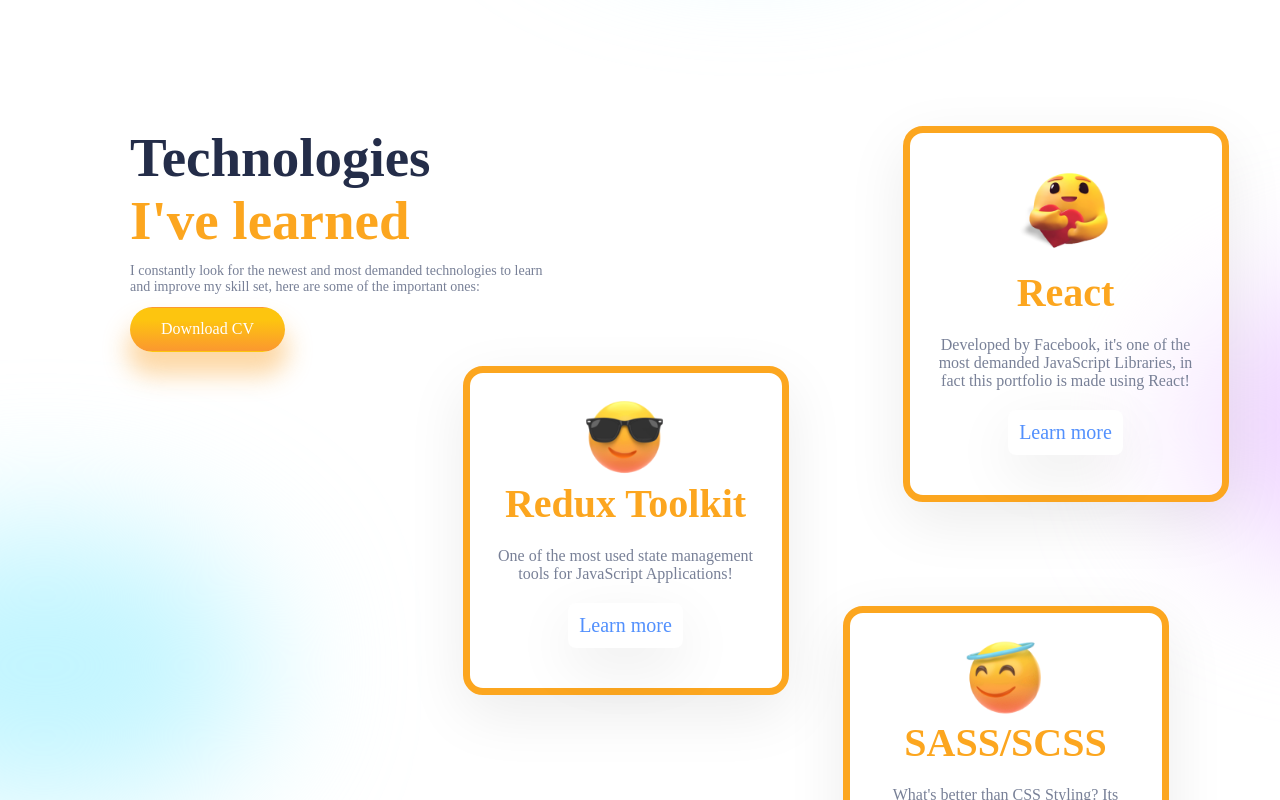
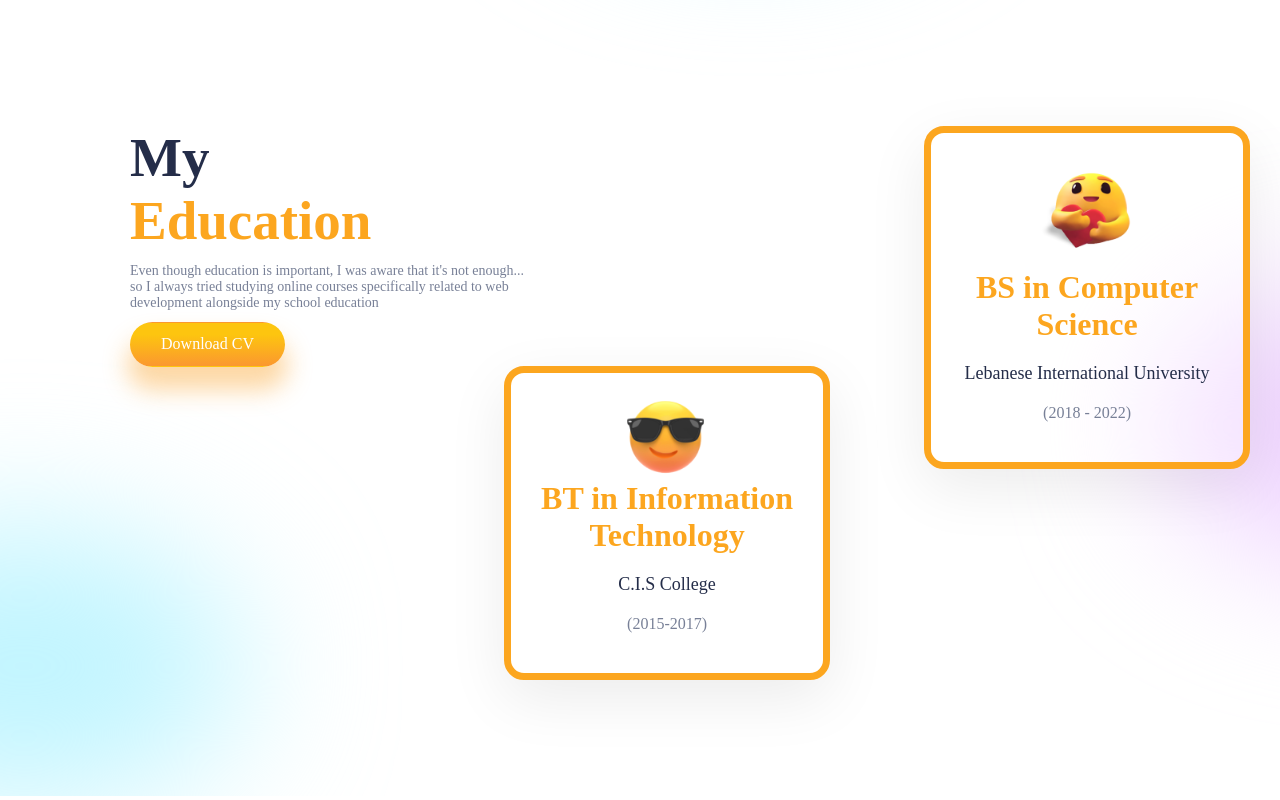
Before and after one commit to MoeElItani/portfolio, a React (Create React App) app: page / in a window 1280 px wide. Shown: the part 880-1680 px from the top of the page. Built offline with nearby package versions, Linux system fonts and the light colour scheme; a web font is replaced by a local one.

Commit message:
Replace Technologies Section w/ Education Section

```diff
--- a/src/App.js
+++ b/src/App.js
@@ -3,14 +3,14 @@
 // Components
 import Navbar from './Components/Navbar/Navbar'
 import Intro from './Components/Intro/Intro'
-import Technologies from './Components/Technologies/Technologies'
+import Education from './Components/Education/Education'
 
 function App() {
    return (
       <div className='App'>
          <Navbar />
          <Intro />
-         <Technologies />
+         <Education />
       </div>
    )
 }
--- a/src/Components/Card/Card.jsx
+++ b/src/Components/Card/Card.jsx
@@ -2,15 +2,13 @@
 // Styles
 import './Card.scss'
 
-const Card = ({ emoji, heading, detail, more }) => {
+const Card = ({ emoji, title, school, year }) => {
    return (
       <div className='card'>
          <img src={emoji} alt='emoji' />
-         <span>{heading}</span>
-         <span>{detail}</span>
-         <a href={more} target='_blank' rel='noreferrer'>
-            <button className='c-button'>Learn more</button>
-         </a>
+         <span>{title}</span>
+         <span>{school}</span>
+         <span>{year}</span>
       </div>
    )
 }
--- a/src/Components/Card/Card.scss
+++ b/src/Components/Card/Card.scss
@@ -16,10 +16,14 @@
    & span:nth-of-type(1) {
       color: var(--orange);
       font-weight: bold;
-      font-size: 2rem;
+      font-size: 1.6rem;
    }
 
    & span:nth-of-type(2) {
+      color: var(--black);
+      font-size: 18px;
+   }
+   & span:nth-of-type(3) {
       color: var(--gray);
       font-size: 16px;
    }
--- /dev/null
+++ b/src/Components/Education/Education.jsx
@@ -0,0 +1,65 @@
+import React from 'react'
+// Styles
+import './Education.scss'
+// Images
+import HeartEmoji from '../../img/heartemoji.png'
+import Glasses from '../../img/glasses.png'
+import Card from '../Card/Card'
+// Resume
+import Resume from './Education.scss'
+
+const Education = () => {
+   return (
+      <div className='technologies'>
+         {/* Left Side */}
+         <div className='awesome'>
+            <span>My</span>
+            <span>Education</span>
+            <span>
+               Even though education is important, I was aware
+               that it's not enough...
+               <br />
+               so I always tried studying online courses
+               specifically related to web
+               <br />
+               development alongside my school education
+            </span>
+            <a href={Resume} download>
+               <button className='button t-button'>
+                  Download CV
+               </button>
+            </a>
+            <div
+               className='t-blur2'
+               style={{ background: '#ABF1FF94' }}
+            />
+         </div>
+         {/* Right Side */}
+         <div className='cards'>
+            <div style={{ left: '20rem' }}>
+               <Card
+                  emoji={HeartEmoji}
+                  title='BS in Computer Science'
+                  school='Lebanese International University'
+                  year='(2018 - 2022)'
+               />
+            </div>
+            <div className='cards'>
+               <div style={{ left: '-1rem', top: '12rem' }}>
+                  <Card
+                     emoji={Glasses}
+                     title='BT in Information Technology'
+                     school='C.I.S College'
+                     year='(2015-2017)'
+                  />
+               </div>
+            </div>
+
+            <div className='blur t-blur1' />
+            <div className='blur t-blur2' />
+         </div>
+      </div>
+   )
+}
+
+export default Education
--- a/src/Components/Technologies/Technologies.scss
+++ b/src/Components/Education/Education.scss
@@ -1,7 +1,7 @@
 .technologies {
    padding: 0 3rem;
    display: flex;
-   height: 90vh;
+   height: 50vh;
    margin: 9rem 0 13rem 0;
 
    .awesome {
--- a/src/Components/Technologies/Technologies.jsx
+++ /dev/null
@@ -1,73 +0,0 @@
-import React from 'react'
-// Styles
-import './Technologies.scss'
-// Images
-import HeartEmoji from '../../img/heartemoji.png'
-import Glasses from '../../img/glasses.png'
-import Humble from '../../img/humble.png'
-import Card from '../Card/Card'
-// Resume
-import Resume from './Technologies.scss'
-
-const Technologies = () => {
-   return (
-      <div className='technologies'>
-         {/* Left Side */}
-         <div className='awesome'>
-            <span>Technologies</span>
-            <span>I've learned</span>
-            <span>
-               I constantly look for the newest and most demanded
-               technologies to learn
-               <br />
-               and improve my skill set, here are some of the
-               important ones:
-            </span>
-            <a href={Resume} download>
-               <button className='button t-button'>
-                  Download CV
-               </button>
-            </a>
-            <div
-               className='t-blur2'
-               style={{ background: '#ABF1FF94' }}
-            />
-         </div>
-         {/* Right Side */}
-         <div className='cards'>
-            <div style={{ left: '18rem' }}>
-               <Card
-                  emoji={HeartEmoji}
-                  heading='React'
-                  detail="Developed by Facebook, it's one of the most demanded JavaScript Libraries, in fact this portfolio is made using React!"
-                  more='https://reactjs.org/'
-               />
-            </div>
-            <div className='cards'>
-               <div style={{ left: '-4rem', top: '12rem' }}>
-                  <Card
-                     emoji={Glasses}
-                     heading='Redux Toolkit'
-                     detail='One of the most used state management tools for JavaScript Applications!'
-                     more='https://redux-toolkit.js.org/'
-                  />
-               </div>
-            </div>
-            <div className='cards'>
-               <div style={{ left: '15rem', top: '24rem' }}>
-                  <Card
-                     emoji={Humble}
-                     heading='SASS/SCSS'
-                     detail="What's better than CSS Styling? Its most advanced and powerful superset, and as you might have guessed, it's being used to style this phenomenal portfolio"
-                     more='https://sass-lang.com/'
-                  />
-               </div>
-            </div>
-            <div className="blur t-blur1"/>
-            <div className="blur t-blur2"/>
-         </div>
-      </div>
-   )
-}
-
-export default Technologies
```
